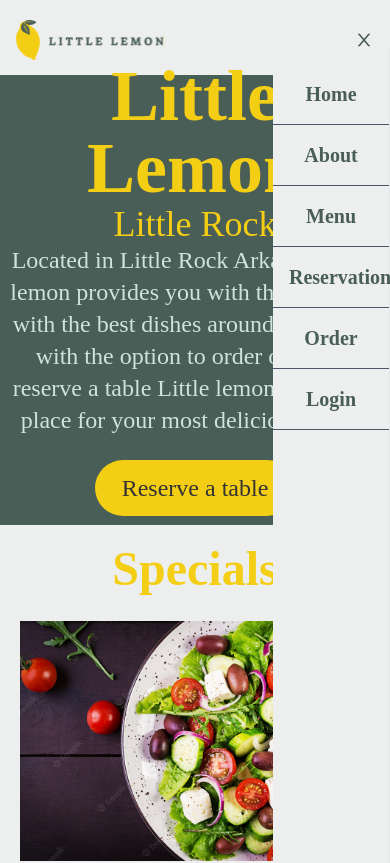
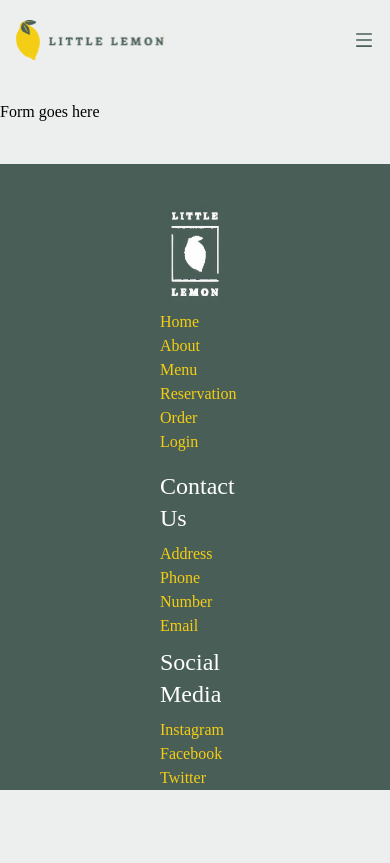
Before and after one commit to dextercayago/little-lemon-capstone-meta, a React (Create React App) app: page /confirmation in a window 390 px wide. Shown: the top 863 px of the page. Built offline with nearby package versions, Linux system fonts and the light colour scheme; a web font is replaced by a local one.

Commit message:
add booking.js

```diff
--- a/src/App.js
+++ b/src/App.js
@@ -5,15 +5,13 @@ import Specials from './components/Specials';
 import Testimonials from './components/Testimonials';
 import Aboutlittlelemon from './components/Aboutlittlelemon';
 import Footer from './components/Footer';
+import Booking from './components/Booking';
 
 function App() {
   return (
     <>
     <Navbar />
-    <Hero />
-    <Specials />
-    <Testimonials />
-    <Aboutlittlelemon />
+    <Booking />
     <Footer />
     </>
   );
@@ -21,7 +19,7 @@ function App() {
 
 export default App;
 
-/*
+/* Orig HomePage
     <>
     <Navbar />
     <Hero />
--- a/src/components/Aboutlittlelemon.js
+++ b/src/components/Aboutlittlelemon.js
@@ -5,7 +5,7 @@ import Aboutimage02 from "../assets/AboutImage02.png"
 
 const Aboutlittlelemon = () => {
     return (
-        <div className='flex flex-auto px-40'>
+        <div className='flex md:flex-row flex-col-reverse md:px-40 sm:px-20 px-10'>
         <div className=''>
         <h1 className='md:text-8xl sm:text-6xl text-4xl font-bold text-primary-yellow text-left  md:px-20 sm:px-18 px:17'>
           Little Lemon
@@ -18,7 +18,7 @@ const Aboutlittlelemon = () => {
         </p>
         </div>
         <div className=''>
-            <img className=" w-30 h-30" src={Aboutimage01} alt="karen picture"/>
+            <img className="md:w-[1000px] sm:w-[500px] h-auto" src={Aboutimage01} alt="karen picture"/>
         </div>
 
         </div>
--- /dev/null
+++ b/src/components/Booking.js
@@ -0,0 +1,11 @@
+import React from 'react'
+
+function Booking() {
+  return (
+    <div className='mt-10'>
+      Form goes here
+    </div>
+  )
+}
+
+export default Booking
--- a/src/components/Footer.js
+++ b/src/components/Footer.js
@@ -10,7 +10,7 @@ const Footer = () => {
             <img className=" w-30 h-30" src={Whitelogo} alt="white logo"/>
         </div>
         <div className=''>
-        <ul className="hidden md:flex flex-col text-primary-yellow mt-10 mb-10">
+        <ul className="md:flex flex-col text-primary-yellow md:mt-10 md:mb-10 mt-2 mb-2">
                 <li className="hover:text-secondary-dark">Home</li>
                 <li className="hover:text-secondary-dark">About</li>
                 <li className="hover:text-secondary-dark">Menu</li>
@@ -21,8 +21,8 @@ const Footer = () => {
         </div>
 
         <div className=''>
-            <h2 className='mt-10 text-white text-2xl'> Contact Us</h2>
-        <ul className="hidden md:flex flex-col text-primary-yellow">
+            <h2 className='md:mt-10 md:mb-10 mt-2 mb-2 text-white text-2xl'> Contact Us</h2>
+        <ul className=" md:flex flex-col text-primary-yellow">
                 <li className="hover:text-secondary-dark">Address</li>
                 <li className="hover:text-secondary-dark">Phone Number</li>
                 <li className="hover:text-secondary-dark">Email</li>
@@ -31,8 +31,8 @@ const Footer = () => {
         </div>
 
         <div className=''>
-            <h2 className='mt-10 text-white text-2xl'> Social Media</h2>
-        <ul className="hidden md:flex flex-col text-primary-yellow">
+            <h2 className='md:mt-10 md:mb-10 mt-2 mb-2 text-white text-2xl'> Social Media</h2>
+        <ul className=" md:flex flex-col text-primary-yellow">
                 <li className="hover:text-secondary-dark">Instagram</li>
                 <li className="hover:text-secondary-dark">Facebook</li>
                 <li className="hover:text-secondary-dark">Twitter</li>
--- a/src/components/Navbar.js
+++ b/src/components/Navbar.js
@@ -23,9 +23,9 @@ const Navbar = () => {
             </ul>
             <div className='block md:hidden'>
             <div onClick={handleNav} >
-            {!nav ? <AiOutlineClose size={20}/> : <AiOutlineMenu size={20} />}
+            {nav ? <AiOutlineClose size={20}/> : <AiOutlineMenu size={20} />}
             </div>
-            <div className={!nav ? 'fixed text-primary-gray text-xl text-center font-bold right-0 mt-2 top-10 w-[30%] border-r bourder-r-gray-900 h-full bg-[#edefee] ease-in-out duration-500 mt-150' : 'fixed right-[-100%]' }>
+            <div className={nav  ? 'fixed text-primary-gray text-xl text-center font-bold right-0 mt-2 top-10 w-[30%] border-r bourder-r-gray-900 h-450 bg-[#edefee] ease-in-out duration-500 mt-150' : 'fixed right-[-100%]' }>
             <ul className="pt-4">
                 <li className="p-4 border-b border-gray-600 hover:text-secondary-dark">Home</li>
                 <li className="p-4 border-b border-gray-600 hover:text-secondary-dark">About</li>
```
